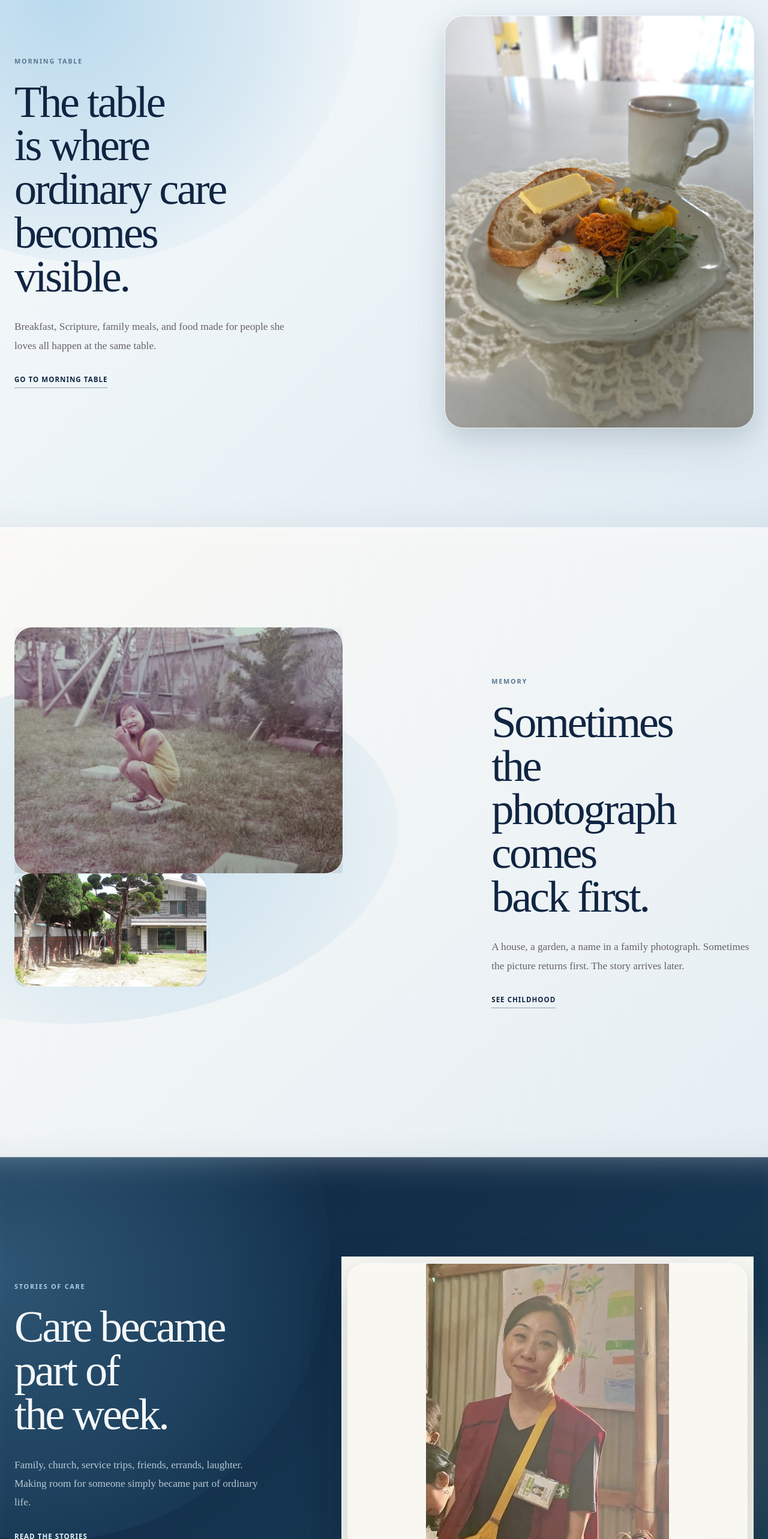
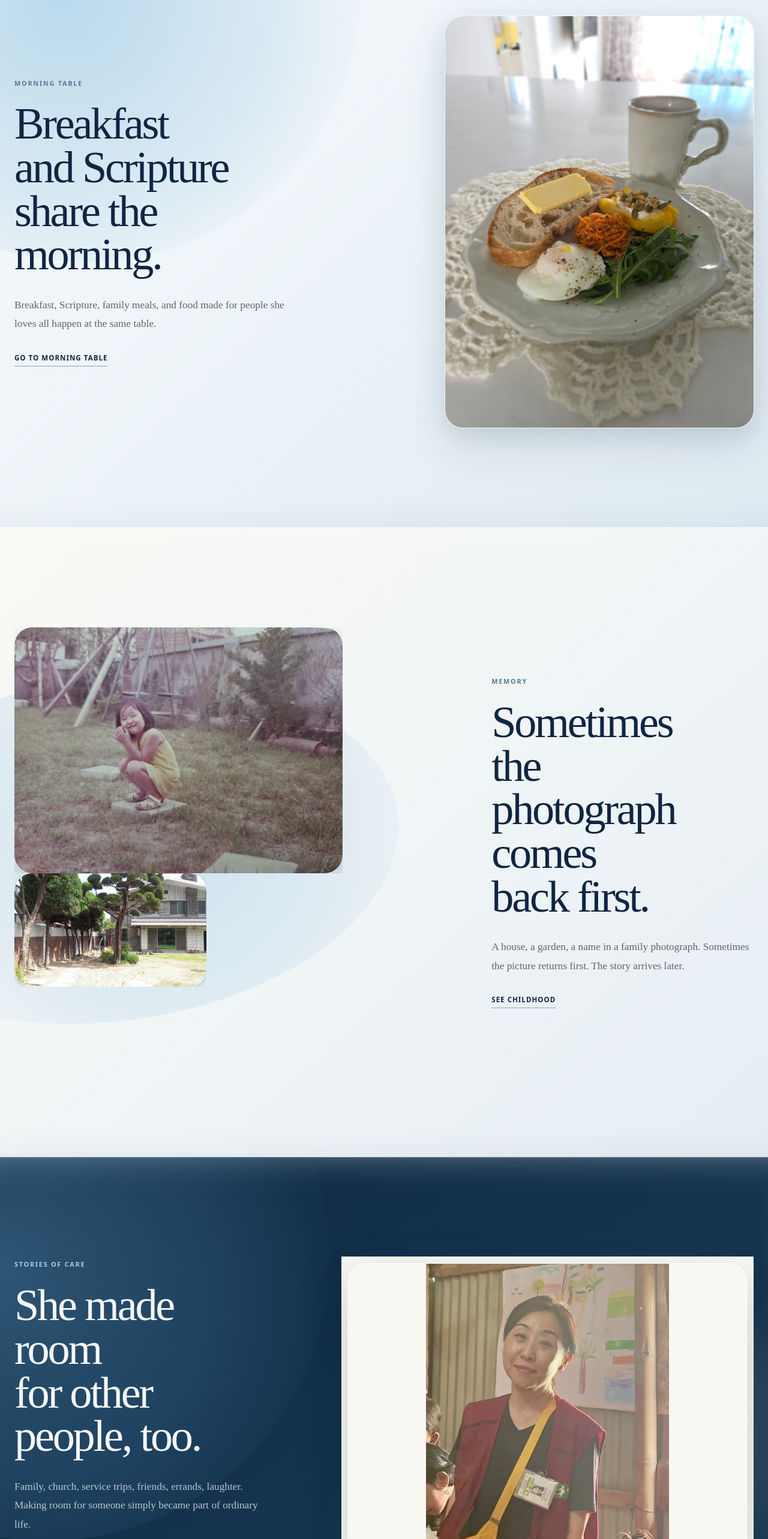
Before and after one commit to k-mama/esthercho, a Next.js app: page / in a window 1280 px wide. Shown: the part 4180-6746 px from the top of the page at 60% size. Built offline with nearby package versions, Linux system fonts and the light colour scheme.

Commit message:
Polish original Korean and English home scenes with grounded human detail

```diff
--- a/src/app/page.tsx
+++ b/src/app/page.tsx
@@ -108,7 +108,7 @@ export default function Home() {
         <div className={`container ${styles.sceneGrid}`}>
           <div className={styles.sceneCopy}>
             <p className={styles.eyebrow}>MORNING TABLE</p>
-            <h2 id="table-title">The table is where ordinary care becomes visible.</h2>
+            <h2 id="table-title">Breakfast and Scripture share the morning.</h2>
             <p>
               Breakfast, Scripture, family meals, and food made for people she loves all
               happen at the same table.
@@ -176,7 +176,7 @@ export default function Home() {
         <div className={`container ${styles.careLayout}`}>
           <div className={styles.sceneCopy}>
             <p className={styles.eyebrow}>STORIES OF CARE</p>
-            <h2 id="care-title">Care became part of the week.</h2>
+            <h2 id="care-title">She made room for other people, too.</h2>
             <p>
               Family, church, service trips, friends, errands, laughter. Making room for
               someone simply became part of ordinary life.
@@ -203,7 +203,7 @@ export default function Home() {
         <div className={`container ${styles.sceneGrid}`}>
           <div className={styles.sceneCopy}>
             <p className={styles.eyebrow}>THE STUDIO</p>
-            <h2 id="studio-title">Her hand stays visible.</h2>
+            <h2 id="studio-title">The first pencil lines are still there.</h2>
             <p>
               A pencil line stays a pencil line. Later work may grow from it, but the
               starting point remains visible.
```
